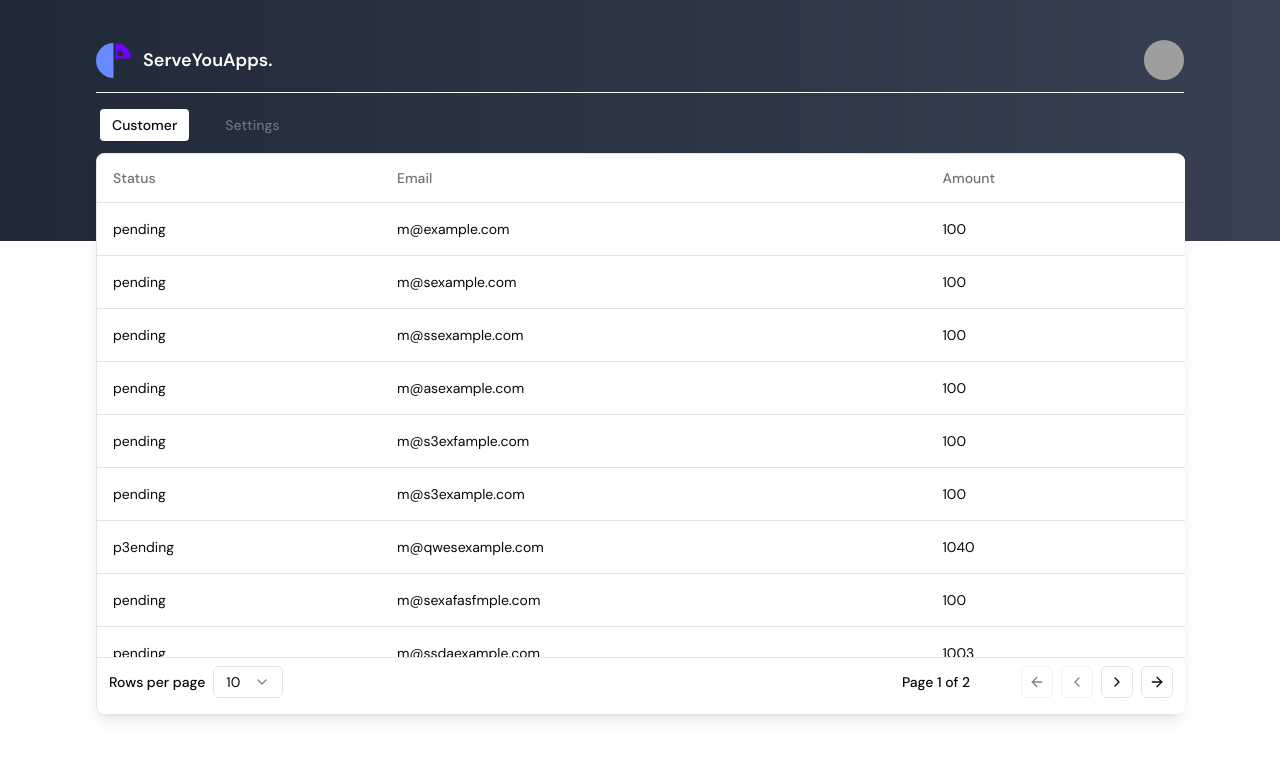
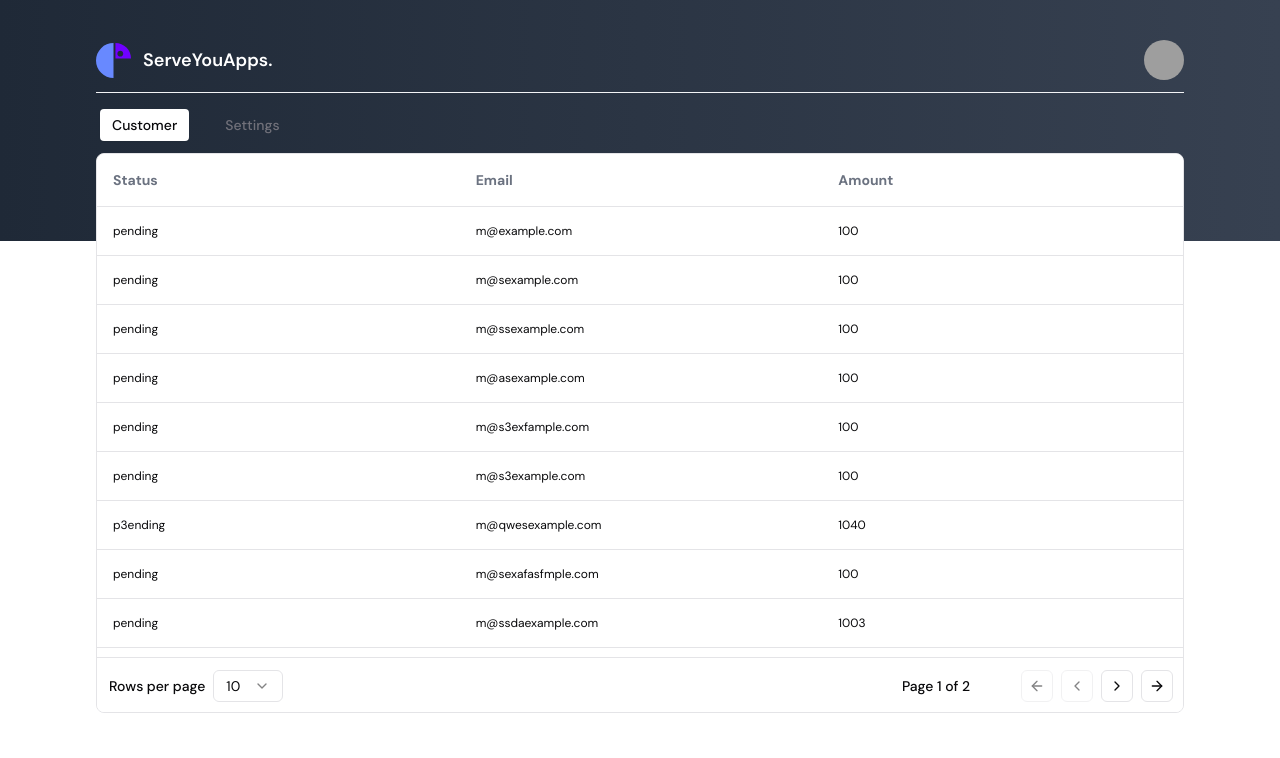
Before and after one commit to servepedia-com/serveyu-internal-admin, a Next.js app: page / in a window 1280 px wide. Shown: the top 758 px of the page. Built offline with nearby package versions, Linux system fonts and the light colour scheme; grey boxes are pictures that could not be loaded.

Commit message:
[fix] fixed ui for table

```diff
--- a/src/app/(home)/page.tsx
+++ b/src/app/(home)/page.tsx
@@ -44,7 +44,7 @@ export default function Home() {
             </TabsList>
             <TabsContent
               value="customer"
-              className="absolute top-10 w-full bg-background h-[70vh] border shadow-lg rounded-lg  z-10"
+              className="absolute top-10 w-full bg-background h-[70vh] border  overflow-clip  rounded-lg  z-10"
             >
               <CustomerListing />
             </TabsContent>
--- a/src/components/SaTable/SaDataTable.tsx
+++ b/src/components/SaTable/SaDataTable.tsx
@@ -78,48 +78,49 @@ function SaDataTable<TData, TValue>({
     overscan: 5,
   });
 
-  // Force a re-render after initial mount to ensure rows are rendered
-  useEffect(() => {
-    rowVirtualizer.scrollToIndex(0);
-    rowVirtualizer.measure();
-  }, []);
-
   return (
     <div
       ref={scrollRef}
       style={{ height: height || "100%", width: width || "100%" }}
-      className="rounded-lg overflow-auto bg-background dark:text-white pb-2 flex justify-between flex-col"
+      className="rounded-lg overflow-auto bg-background dark:text-white  flex justify-between flex-col"
     >
-      <Table className="flex-1 relative h-full w-full overflow-auto">
-        <TableHeader className="sticky top-0 bg-background">
+      <table className="flex-1 flex flex-col relative h-full w-full overflow-auto">
+        <thead className="sticky text-sm dark:text-gray-300 text-gray-500  top-0  dark:backdrop-blur-lg z-[100px] w-full border-b h-fit bg-background dark:bg-background/40 dark:border-neutral-900">
           {table.getHeaderGroups().map((headerGroup) => (
-            <TableRow key={headerGroup.id} className="hover:bg-transparent">
+            <tr key={headerGroup.id} className="w-full  flex ">
               {headerGroup.headers.map((header) => {
                 return (
-                  <TableHead key={header.id}>
+                  <th
+                    key={header.id}
+                    className="flex-1 min-w-64 w-full flex justify-start items-center p-4"
+                  >
                     {header.isPlaceholder
                       ? null
                       : flexRender(
                           header.column.columnDef.header,
                           header.getContext()
                         )}
-                  </TableHead>
+                  </th>
                 );
               })}
-            </TableRow>
+            </tr>
           ))}
-        </TableHeader>
-        <TableBody>
+        </thead>
+        <tbody className="flex-1">
           {rows.length ? (
             rowVirtualizer.getVirtualItems().map((virtualRow) => {
               const row = rows[virtualRow.index];
               return (
                 <TableRow
                   key={row.id}
+                  className="flex text-xs"
                   data-state={row.getIsSelected() && "selected"}
                 >
                   {row.getVisibleCells().map((cell) => (
-                    <TableCell key={cell.id}>
+                    <TableCell
+                      key={cell.id}
+                      className="flex-1 min-w-64 flex items-center p-4 justify-start"
+                    >
                       {flexRender(
                         cell.column.columnDef.cell,
                         cell.getContext()
@@ -136,8 +137,8 @@ function SaDataTable<TData, TValue>({
               </TableCell>
             </TableRow>
           )}
-        </TableBody>
-      </Table>
+        </tbody>
+      </table>
       <SaDataTablePagination
         manualPagination={manualPagination}
         table={table}
--- a/src/components/SaTable/SaDataTablePagination.tsx
+++ b/src/components/SaTable/SaDataTablePagination.tsx
@@ -25,7 +25,7 @@ export function SaDataTablePagination<TData>({
   manualPagination,
 }: DataTablePaginationProps<TData>) {
   return (
-    <div className="flex items-center flex-wrap gap-y-3 justify-between p-2 px-3 border-t">
+    <div className="flex items-center flex-wrap gap-y-3 justify-between p-3 border-t">
       {/* <div className="flex-1 text-sm text-muted-foreground">
         {table.getFilteredSelectedRowModel().rows.length ? (
           <>
```
